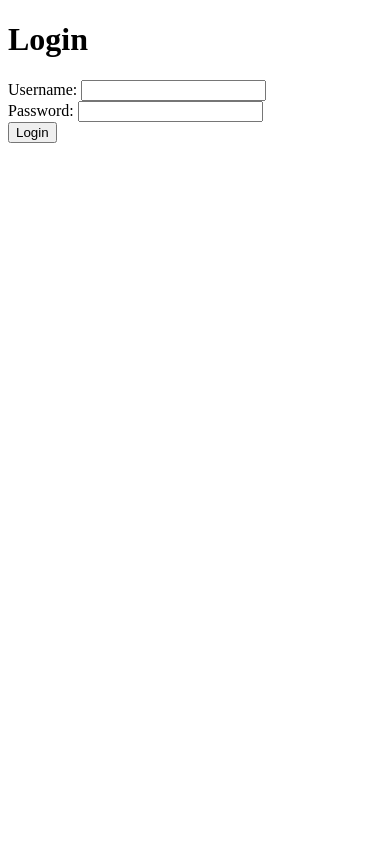
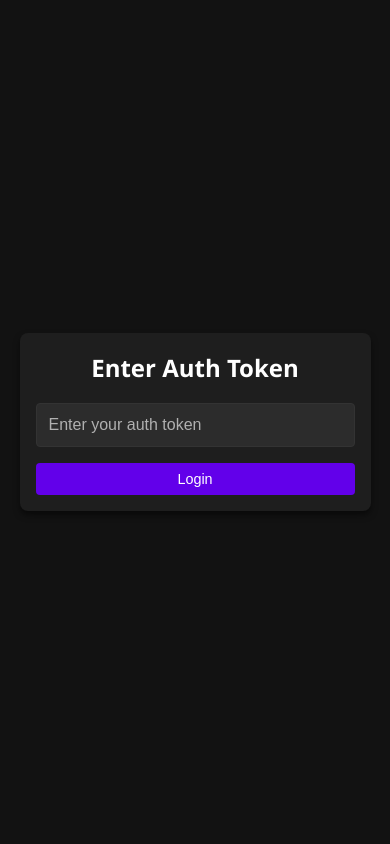
Before and after one commit to addievo/serveResume, a Flask app: page /login in a window 390 px wide. Run offline with Flask 3, Linux system fonts and the light colour scheme.

Commit message:
UI update AUTH change

```diff
--- a/app.py
+++ b/app.py
@@ -1,111 +1,176 @@
+import os
+import secrets  # For generating a random token
 from flask import Flask, request, send_file, render_template, redirect, url_for, session, flash
-import os
 import git
 from functools import wraps
+from datetime import timedelta
 
 app = Flask(__name__)
-app.secret_key = 'supersecretkey'  # Change this to a random secret key
+app.secret_key = secrets.token_hex(16)  # Securely generate a random secret key
 
+# Configuration
+TOKEN_FILE = os.environ.get('AUTH_TOKEN_FILE', './utils/auth_token.txt')
 UPLOAD_FOLDER = './uploads'
 ALLOWED_EXTENSIONS = {'docx', 'pdf'}
 
 app.config['UPLOAD_FOLDER'] = UPLOAD_FOLDER
-app.config['USERNAME'] = 'addie'
-app.config['PASSWORD'] = 'addie'
 
-if not os.path.exists(UPLOAD_FOLDER):
-    os.makedirs(UPLOAD_FOLDER)
+# Ensure the directories exist
+os.makedirs(os.path.dirname(TOKEN_FILE), exist_ok=True)
+os.makedirs(UPLOAD_FOLDER, exist_ok=True)
 
+# Session configuration for 90-day expiry
+app.permanent_session_lifetime = timedelta(days=90)
+
+# Token generation or loading
+if not os.path.exists(TOKEN_FILE):
+    token_value = secrets.token_hex(16)  # 32-character hex string
+    with open(TOKEN_FILE, 'w') as f:
+        f.write(token_value)
+    app.logger.info("Generated new auth token.")
+    print(f"Auth Token Generated: {token_value}")  # Echo the token to the console
+else:
+    with open(TOKEN_FILE, 'r') as f:
+        token_value = f.read().strip()
+    app.logger.info("Loaded existing auth token.")
+    print(f"Auth Token Loaded: {token_value}")  # Optionally echo the loaded token
+
+AUTH_TOKEN = token_value
 
 def allowed_file(filename):
     return '.' in filename and filename.rsplit('.', 1)[1].lower() in ALLOWED_EXTENSIONS
 
-
-def login_required(f):
+def token_required(f):
     @wraps(f)
     def decorated_function(*args, **kwargs):
-        if 'logged_in' not in session:
+        if 'auth_token' not in session or session['auth_token'] != AUTH_TOKEN:
             return redirect(url_for('login'))
         return f(*args, **kwargs)
-
     return decorated_function
-
 
 @app.route('/login', methods=['GET', 'POST'])
 def login():
+    """
+    Login route that expects the auth token.
+    If the user is already authenticated, redirect to /edit.
+    """
+    if 'auth_token' in session and session['auth_token'] == AUTH_TOKEN:
+        # User is already logged in, redirect to /edit
+        flash('You are already logged in.', 'info')
+        return redirect(url_for('edit'))
+
     if request.method == 'POST':
-        username = request.form['username']
-        password = request.form['password']
-        if username == app.config['USERNAME'] and password == app.config['PASSWORD']:
-            session['logged_in'] = True
+        token_submitted = request.form.get('auth_token', '').strip()
+        if token_submitted == AUTH_TOKEN:
+            session.permanent = True  # Make the session permanent
+            session['auth_token'] = AUTH_TOKEN
+            flash('Logged in successfully.', 'success')
             return redirect(url_for('edit'))
         else:
-            flash('Invalid credentials')
+            flash('Invalid token. Please try again.', 'danger')
     return render_template('login.html')
 
-
 @app.route('/logout')
-@login_required
+@token_required
 def logout():
-    session.pop('logged_in', None)
+    """
+    Logout route to clear the session.
+    """
+    session.pop('auth_token', None)
+    flash('Logged out successfully.', 'success')
     return redirect(url_for('login'))
-
 
 @app.route('/')
 def serve_pdf():
+    """
+    Serves the PDF file if present.
+    """
     filepath = os.path.join(app.config['UPLOAD_FOLDER'], 'resume.pdf')
     if os.path.exists(filepath):
         return send_file(filepath)
     else:
-        return "No PDF file found", 404
-
+        return "No PDF file found.", 404
 
 @app.route('/edit')
-@login_required
+@token_required
 def edit():
+    """
+    Render the file management page.
+    """
     return render_template('files.html')
 
-
 @app.route('/download/<file_type>')
-@login_required
+@token_required
 def download_file(file_type):
+    """
+    Allows downloading of DOCX or PDF if they exist.
+    """
     if file_type not in ALLOWED_EXTENSIONS:
-        return "Invalid file type", 400
+        flash('Invalid file type requested.', 'warning')
+        return redirect(url_for('edit'))
     filename = f'resume.{file_type}'
     filepath = os.path.join(app.config['UPLOAD_FOLDER'], filename)
     if os.path.exists(filepath):
-        return send_file(filepath)
+        return send_file(filepath, as_attachment=True)
     else:
-        return f"No {file_type.upper()} file found", 404
-
+        flash(f"No {file_type.upper()} file found.", 'warning')
+        return redirect(url_for('edit'))
 
 @app.route('/upload', methods=['POST'])
-@login_required
+@token_required
 def upload_file():
+    """
+    Handles uploading of DOCX and PDF files.
+    """
     if 'docx_file' not in request.files or 'pdf_file' not in request.files:
-        return "Both DOCX and PDF files are required", 400
+        flash("Both DOCX and PDF files are required.", 'danger')
+        return redirect(url_for('edit'))
 
     docx_file = request.files['docx_file']
     pdf_file = request.files['pdf_file']
 
-    if docx_file and allowed_file(docx_file.filename) and pdf_file and allowed_file(pdf_file.filename):
-        docx_filename = 'resume.docx'
-        pdf_filename = 'resume.pdf'
-        docx_file.save(os.path.join(app.config['UPLOAD_FOLDER'], docx_filename))
-        pdf_file.save(os.path.join(app.config['UPLOAD_FOLDER'], pdf_filename))
+    if not (docx_file and allowed_file(docx_file.filename)):
+        flash("Invalid or missing DOCX file.", 'danger')
+        return redirect(url_for('edit'))
 
-        # Push the updated files to GitHub
-        repo = git.Repo('.')
-        repo.git.add(os.path.join(app.config['UPLOAD_FOLDER'], docx_filename))
-        repo.git.add(os.path.join(app.config['UPLOAD_FOLDER'], pdf_filename))
-        repo.git.commit('-m', 'Updated resume files')
+    if not (pdf_file and allowed_file(pdf_file.filename)):
+        flash("Invalid or missing PDF file.", 'danger')
+        return redirect(url_for('edit'))
+
+    # Define filenames and paths
+    docx_filename = 'resume.docx'
+    pdf_filename = 'resume.pdf'
+    docx_path = os.path.join(app.config['UPLOAD_FOLDER'], docx_filename)
+    pdf_path = os.path.join(app.config['UPLOAD_FOLDER'], pdf_filename)
+
+    # Save files
+    docx_file.save(docx_path)
+    pdf_file.save(pdf_path)
+    app.logger.info("Files saved successfully.")
+
+    # Attempt to push updates to Git
+    try:
+        repo = git.Repo('.')  # Ensure this directory is a Git repo
+        repo.git.add(docx_path)
+        repo.git.add(pdf_path)
+        commit_message = 'Updated resume files'
+        repo.git.commit('-m', commit_message)
         origin = repo.remote(name='origin')
         origin.push()
+        flash("Files uploaded and pushed to repository successfully.", 'success')
+        app.logger.info("Files pushed to Git repository successfully.")
+    except git.exc.InvalidGitRepositoryError:
+        app.logger.error("No valid Git repository found in the current directory.")
+        flash("Internal Server Error: Git repository not found.", 'danger')
+    except git.exc.GitCommandError as e:
+        app.logger.error(f"Git command error: {e}")
+        flash("Internal Server Error: Failed to push to Git repository.", 'danger')
+    except Exception as e:
+        app.logger.error(f"Unexpected error during Git push: {e}")
+        flash("Internal Server Error: An unexpected error occurred.", 'danger')
 
-        return redirect(url_for('edit'))
-    else:
-        return "Invalid file types", 400
-
+    return redirect(url_for('edit'))
 
 if __name__ == '__main__':
+    # Run the Flask app
     app.run(host='0.0.0.0', port=5203)
--- a/static/styles.css
+++ b/static/styles.css
@@ -0,0 +1,189 @@
+/* =======================
+   Basic Reset
+   ======================= */
+* {
+    margin: 0;
+    padding: 0;
+    box-sizing: border-box;
+}
+
+/* =======================
+   Body & Global Styles
+   ======================= */
+body {
+    font-family: 'Segoe UI', Tahoma, Geneva, Verdana, sans-serif;
+    background-color: #121212;
+    color: #e0e0e0;
+    line-height: 1.6;
+    display: flex;
+    justify-content: center;
+    align-items: center;
+    min-height: 100vh;
+}
+
+/* Container */
+.container {
+    background-color: #1e1e1e;
+    border-radius: 8px;
+    box-shadow: 0 4px 6px rgba(0, 0, 0, 0.5);
+    padding: 2rem;
+    max-width: 600px;
+    width: 90%;
+    margin: 1rem;
+}
+
+/* Headings */
+h1, h2, h3 {
+    margin-bottom: 1rem;
+    text-align: center;
+    color: #ffffff;
+}
+
+h1 {
+    font-size: 2rem;
+}
+
+h2 {
+    font-size: 1.5rem;
+    margin-top: 2rem;
+}
+
+/* Forms */
+form {
+    display: flex;
+    flex-direction: column;
+    gap: 1rem;
+    margin-top: 1rem;
+}
+
+label {
+    font-weight: bold;
+    color: #e0e0e0;
+}
+
+input[type="text"],
+input[type="password"],
+input[type="file"] {
+    padding: 0.75rem;
+    font-size: 1rem;
+    border: 1px solid #333333;
+    border-radius: 4px;
+    background-color: #2c2c2c;
+    color: #e0e0e0;
+}
+
+input[type="text"]::placeholder,
+input[type="password"]::placeholder {
+    color: #b0b0b0;
+}
+
+input[type="submit"] {
+    padding: 0.75rem;
+    font-size: 1rem;
+    border: none;
+    border-radius: 4px;
+    background-color: #6200ea;
+    color: #ffffff;
+    cursor: pointer;
+    transition: background-color 0.3s ease;
+}
+
+input[type="submit"]:hover {
+    background-color: #3700b3;
+}
+
+/* Lists & Links */
+ul {
+    list-style-type: none;
+    margin: 1rem 0;
+    padding: 0;
+}
+
+ul li {
+    margin: 0.5rem 0;
+}
+
+a {
+    color: #bb86fc;
+    text-decoration: none;
+    font-weight: bold;
+    transition: color 0.3s ease;
+}
+
+a:hover {
+    color: #3700b3;
+}
+
+/* Flash Messages */
+.flash-messages {
+    margin-top: 1rem;
+}
+
+.flash-messages .alert {
+    padding: 1rem;
+    border-radius: 4px;
+    margin-bottom: 1rem;
+}
+
+.alert-success {
+    background-color: #2e7d32;
+    color: #e8f5e9;
+}
+
+.alert-danger {
+    background-color: #c62828;
+    color: #ffebee;
+}
+
+.alert-warning {
+    background-color: #ff8f00;
+    color: #fffde7;
+}
+
+/* Logout Link */
+.logout-link {
+    display: block;
+    text-align: center;
+    margin-top: 2rem;
+    color: #bb86fc;
+}
+
+.logout-link:hover {
+    color: #3700b3;
+}
+
+/* =======================
+   Media Queries
+   ======================= */
+@media (max-width: 768px) {
+    .container {
+        padding: 1.5rem;
+    }
+
+    h1 {
+        font-size: 1.75rem;
+    }
+
+    h2 {
+        font-size: 1.25rem;
+    }
+}
+
+@media (max-width: 480px) {
+    .container {
+        padding: 1rem;
+    }
+
+    h1 {
+        font-size: 1.5rem;
+    }
+
+    h2 {
+        font-size: 1rem;
+    }
+
+    input[type="submit"] {
+        font-size: 0.9rem;
+        padding: 0.5rem;
+    }
+}
--- a/templates/login.html
+++ b/templates/login.html
@@ -1,25 +1,30 @@
 <!doctype html>
-<html>
+<html lang="en">
 <head>
+    <meta charset="utf-8">
     <title>Login</title>
+    <link rel="stylesheet" href="{{ url_for('static', filename='styles.css') }}">
 </head>
 <body>
-    <h1>Login</h1>
+<div class="container">
+    <h1>Enter Auth Token</h1>
+
+    {% with messages = get_flashed_messages(with_categories=true) %}
+        {% if messages %}
+            <div class="flash-messages">
+                {% for category, message in messages %}
+                    <div class="alert alert-{{ category }}">
+                        {{ message }}
+                    </div>
+                {% endfor %}
+            </div>
+        {% endif %}
+    {% endwith %}
+
     <form method="POST" action="{{ url_for('login') }}">
-        <label for="username">Username:</label>
-        <input type="text" id="username" name="username" required><br>
-        <label for="password">Password:</label>
-        <input type="password" id="password" name="password" required><br>
+        <input type="password" id="auth_token" name="auth_token" placeholder="Enter your auth token" required>
         <input type="submit" value="Login">
     </form>
-    {% with messages = get_flashed_messages() %}
-        {% if messages %}
-            <ul>
-            {% for message in messages %}
-                <li>{{ message }}</li>
-            {% endfor %}
-            </ul>
-        {% endif %}
-    {% endwith %}
+</div>
 </body>
 </html>
```
Also changed, not shown: templates/files.html (+32 -9 lines), dist/particles.json (added), 2 other files.
